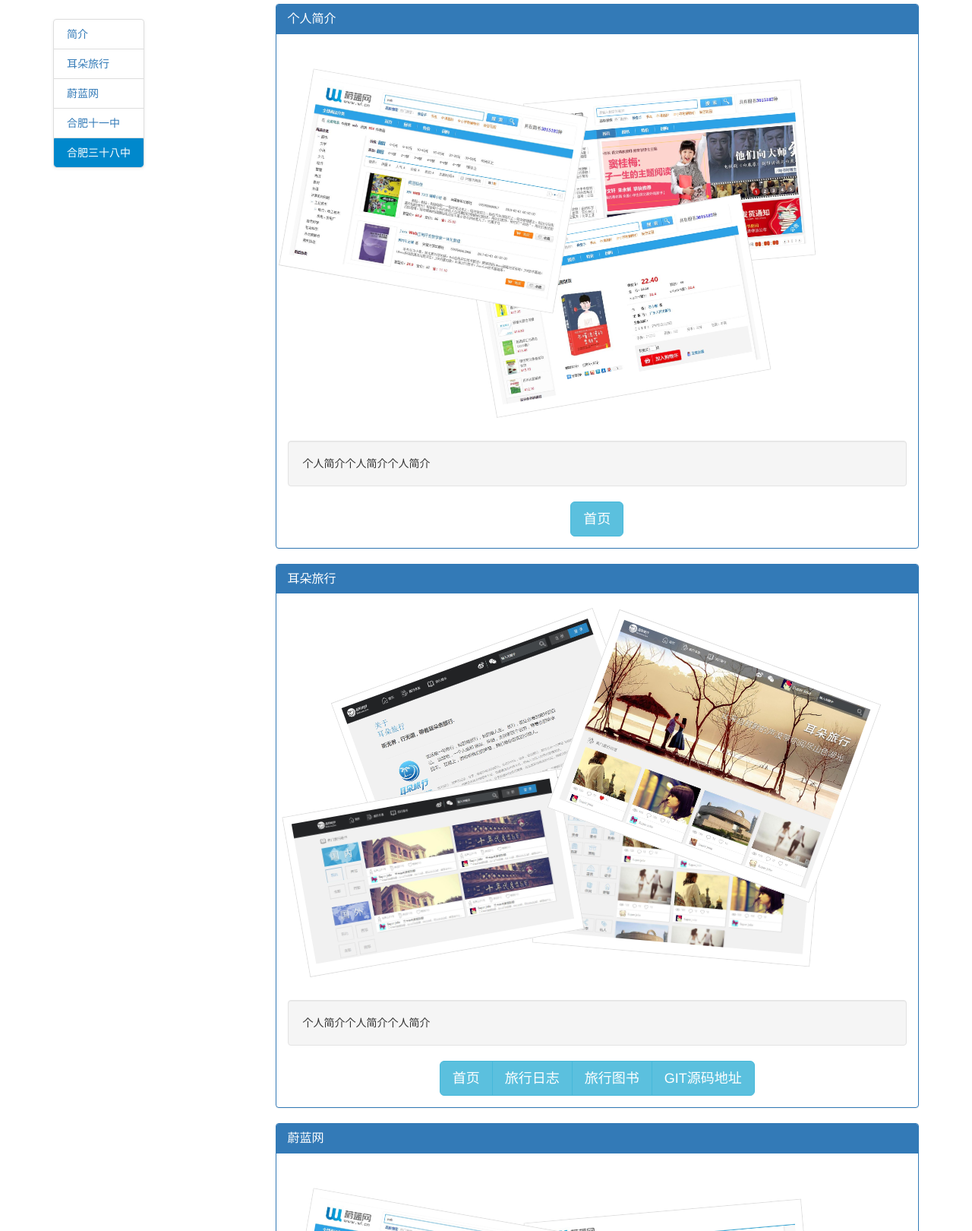
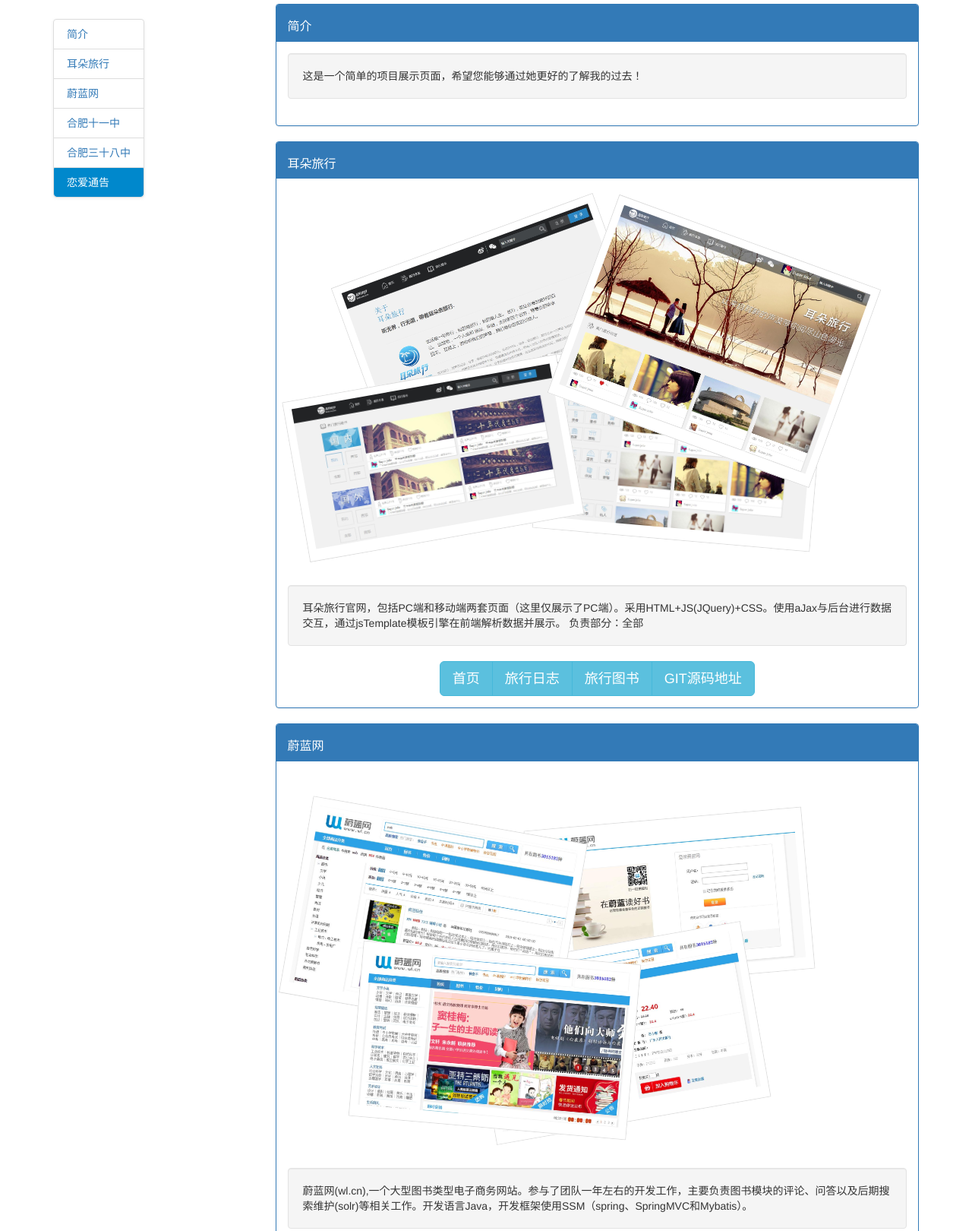
Before and after one commit to lijx127/FE, a plain HTML site: page index.html in a window 1280 px wide. Shown: the part 220-1840 px from the top of the page at 76% size. Drawn offline with nearby package versions, Linux system fonts and the light colour scheme.

Commit message:
edit index
edit index

```diff
--- a/index.html
+++ b/index.html
@@ -39,6 +39,10 @@
 	    }
 	    ul.nav-tabs.affix{
 	        top: 30px;
+	    }
+
+	    .panel-title{
+	    	padding-top: 10px;
 	    }
 		.imgs-container{
 			width:100%;
@@ -156,27 +160,18 @@
 					<li><a href="#sec-three">蔚蓝网</a></li>
 					<li><a href="#sec-four">合肥十一中</a></li>
 					<li><a href="#sec-five">合肥三十八中</a></li>
+					<li><a href="#sec-six">恋爱通告</a></li>
 				</ul>
 			</div>
 			<div class="col-xs-9">
 
 				<div class="panel panel-primary">
 				    <div class="panel-heading">
-				        <h2 class="panel-title" id="sec-one">个人简介</h2>
+				        <h2 class="panel-title" id="sec-one">简介</h2>
 				    </div>
 				    <div class="panel-body">
-				        <div class="imgs-container">
-							<img src="imgs/wl-a.jpg" class="pic1"  />
-							<img src="imgs/wl-b.jpg" class="pic4"  />
-							<img src="imgs/wl-c.jpg" class="pic6"  />
-						</div>
-						<div class="well">个人简介个人简介个人简介</div>
-						<center>
-							<div class="btn-group btn-group-lg">
-							    <a class="btn btn-info" href="http://www.wl.cn" target="_blank">首页</a>
+				        <div class="well">这是一个简单的项目展示页面，希望您能够通过她更好的了解我的过去！</div>
 
-							</div>
-						</center>
 				    </div>
 				</div>
 
@@ -191,7 +186,9 @@
 							<img src="imgs/ear-c.jpg" class="pic5"  />
 							<img src="imgs/ear-a.jpg" class="pic7"  />
 						</div>
-						<div class="well">个人简介个人简介个人简介</div>
+						<div class="well">耳朵旅行官网，包括PC端和移动端两套页面（这里仅展示了PC端）。采用HTML+JS(JQuery)+CSS。使用aJax与后台进行数据交互，通过jsTemplate模板引擎在前端解析数据并展示。
+						负责部分：全部
+						</div>
 						<center>
 							<div class="btn-group btn-group-lg">
 							    <a class="btn btn-info" href="https://lijx127.github.io/FE/earJourney/index.html" target="_blank">首页</a>
@@ -214,7 +211,7 @@
 							<img src="imgs/wl-c.jpg" class="pic6"  />
 							<img src="imgs/wl-a.jpg" class="pic8"  />
 						</div>
-						<div class="well">个人简介个人简介个人简介</div>
+						<div class="well">蔚蓝网(wl.cn),一个大型图书类型电子商务网站。参与了团队一年左右的开发工作，主要负责图书模块的评论、问答以及后期搜索维护(solr)等相关工作。开发语言Java，开发框架使用SSM（spring、SpringMVC和Mybatis）。</div>
 						<center>
 							<div class="btn-group btn-group-lg">
 							    <a class="btn btn-info" href="http://www.wl.cn" target="_blank">首页</a>
@@ -235,7 +232,7 @@
 							<img src="imgs/port11-c.jpg" class="pic5"  />
 							<img src="imgs/port11-a.jpg" class="pic7"  />
 						</div>
-						<div class="well">个人简介个人简介个人简介</div>
+						<div class="well">合肥十一中门户网站，负责整个前端页面的开发。采用HTML+JS(JQuery)+CSS。使用aJax与后台进行数据交互，通过jsTemplate模板引擎在前端解析数据并展示。</div>
 						<center>
 							<div class="btn-group btn-group-lg">
 							    <a class="btn btn-info" href="https://lijx127.github.io/FE/port11/page/index.html" target="_blank">首页</a>
@@ -256,11 +253,32 @@
 							<img src="imgs/port38-c.jpg" class="pic5"  />
 							<img src="imgs/port38-a.jpg" class="pic4"  />
 						</div>
-						<div class="well">个人简介个人简介个人简介</div>
+						<div class="well">合肥三十八中门户网站，负责整个前端页面的开发。采用HTML+JS(JQuery)+CSS。使用aJax与后台进行数据交互，通过jsTemplate模板引擎在前端解析数据并展示。</div>
 						<center>
 							<div class="btn-group btn-group-lg">
 							    <a class="btn btn-info" href="https://lijx127.github.io/FE/port38/page/index.html" target="_blank">首页</a>
 							     <a class="btn btn-info" href="https://github.com/lijx127/FE/tree/master/port38" target="_blank">GIT源码地址</a>
+							</div>
+						</center>
+				    </div>
+				</div>
+
+				<div class="panel panel-primary">
+				    <div class="panel-heading">
+				        <h3 class="panel-title" id="sec-six">恋爱通告</h3>
+				    </div>
+				    <div class="panel-body">
+				        <div class="imgs-container">
+							<img src="imgs/love-d.jpg" class="pic5"  />
+							<img src="imgs/love-b.jpg" class="pic7"  />
+							<img src="imgs/love-c.jpg" class="pic6"  />
+							<img src="imgs/love-a.jpg" class="pic4"  />
+						</div>
+						<div class="well">一个基于人人网（.renren.com）的小应用，负责前端部分页面的开发。</div>
+						<center>
+							<div class="btn-group btn-group-lg">
+							    <a class="btn btn-info" href="https://lijx127.github.io/FE/love/pages/LATG_index.html" target="_blank">首页</a>
+							     <a class="btn btn-info" href="https://github.com/lijx127/FE/tree/master/love" target="_blank">GIT源码地址</a>
 							</div>
 						</center>
 				    </div>
```
Also changed, not shown: imgs/love-a.jpg (added), imgs/love-b.jpg (added), imgs/love-c.jpg (added), imgs/love-d.jpg (added).
